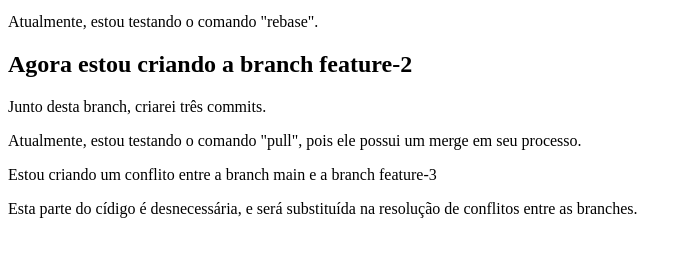
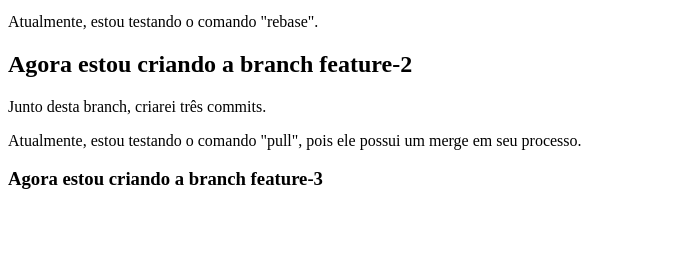
Before and after one commit to Talison-Freitas/learning-git, a plain HTML site: page index.html in a window 1280 px wide. Shown: the part 101-358 px from the top of the page, without its empty margins (0-688 px from the left). Drawn offline with Linux system fonts and the light colour scheme.

Commit message:
Primeiro commit - feature-3

```diff
--- a/index.html
+++ b/index.html
@@ -14,8 +14,7 @@
   <p>Junto desta branch, criarei três commits.</p>
   <p>Atualmente, estou testando o comando "pull", pois ele possui um merge em seu processo.</p>
 
-  <p>Estou criando um conflito entre a branch main e a branch feature-3</p>
-  <p>Esta parte do cídigo é desnecessária, e será substituída na resolução de conflitos entre as branches.</p>
+  <h3>Agora estou criando a branch feature-3</h3>
 </body>
   <script>
     console.log("Olá, mundo");
```
